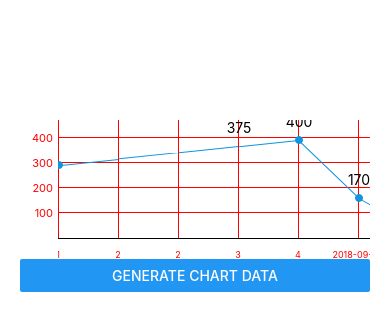
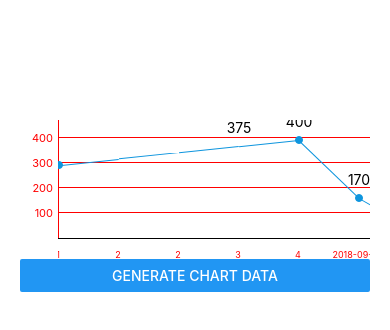
Before and after one commit to oksktank/react-native-pure-chart, a React Native app in the folder examples/: screen / in a window 390 px wide. Both pictures are taken after a click on the button "GENERATE CHART DATA". Shown: the top 330 px of the page. Built offline with nearby package versions, Linux system fonts and the light colour scheme.

Commit message:
remove black vertical line (linechart)

```diff
--- a/examples/pure-chart/components/line-chart.js
+++ b/examples/pure-chart/components/line-chart.js
@@ -84,7 +84,7 @@ class LineChart extends React.Component {
           width: dx,
           height: height,
           marginTop: topMargin
-        }, styles.coordinateWrapper])}>
+          }, styles.coordinateWrapper])}>
           <View style={StyleSheet.flatten([{
             top: top,
             width: size,
@@ -92,18 +92,20 @@ class LineChart extends React.Component {
             borderColor: isBlank ? backgroundColor : this.props.primaryColor,
             borderTopWidth: 1,
             transform: this.getTransform(angleRad, size)
-          }, styles.lineBox, lineStyle])} />
+            }, styles.lineBox, lineStyle])} />
           <View style={StyleSheet.flatten([styles.absolute, {
             height: height - Math.abs(dy) - 2,
             backgroundColor: lastCoordinate ? '#FFFFFF00' : backgroundColor,
             marginTop: Math.abs(dy) + 2
-          }])} />
+            }])} />
         </View>
+
         {!lastCoordinate && seriesIndex === 0 ? (
-          <View style={StyleSheet.flatten([styles.guideLine, {
-            width: dx,
-            borderRightColor: this.props.xAxisGridLineColor
-          }])} />
+          null
+          // <View style={StyleSheet.flatten([styles.guideLine, {
+          //   width: dx,
+          //   borderRightColor: this.props.xAxisGridLineColor
+          // }])} />
         ) : null}
         {seriesIndex === this.state.sortedData.length - 1 && (
           <TouchableWithoutFeedback onPress={() => {
```
